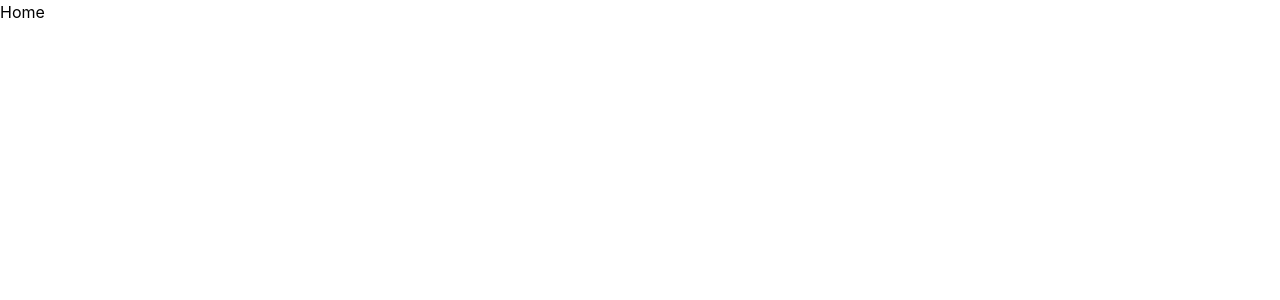
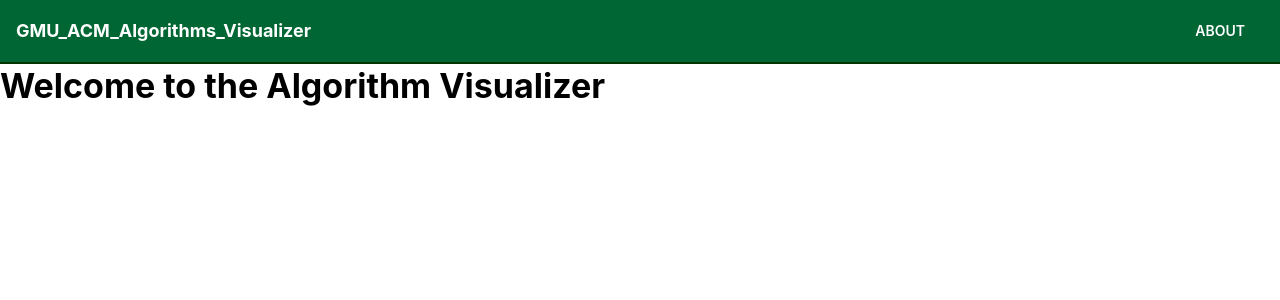
Before and after one commit to StoicNeutron/GMU_ACM, a Next.js app in the folder web/: page /home in a window 1280 px wide. Shown: the top 300 px of the page. Built offline with nearby package versions, Linux system fonts and the light colour scheme.

Commit message:
feat(nav) add Nav component, create Main layout #12

```diff
--- /dev/null
+++ b/web/src/component/Nav.tsx
@@ -0,0 +1,80 @@
+import {
+  Button,
+  Flex,
+  Space,
+  Text,
+  useMantineColorScheme,
+} from "@mantine/core";
+import { useMediaQuery } from "@mantine/hooks";
+import NextLink from "next/link";
+import { useRouter } from "next/router";
+
+interface NavigationLink {
+  label: string;
+  href: string;
+}
+
+const navigationLinks: NavigationLink[] = [
+  {
+    label: "HOME",
+    href: "/home",
+  },
+  {
+    label: "ABOUT",
+    href: "/about",
+  },
+];
+
+export default function Nav() {
+  const { colorScheme } = useMantineColorScheme();
+  const isMobile = useMediaQuery("(max-width: 768px)");
+  const router = useRouter();
+  const links = navigationLinks.map((link) => {
+    if (router.pathname === link.href) return;
+    return (
+      <Button
+        component={NextLink}
+        href={link.href}
+        key={link.label}
+        variant="subtle"
+        color="white"
+      >
+        {link.label}
+      </Button>
+    );
+  });
+  return (
+    <Flex
+      component="nav"
+      direction="row"
+      align="center"
+      justify="flex-start"
+      w={"100vw"}
+      h={64}
+      p={16}
+      style={{
+        backgroundColor:
+          colorScheme === "dark"
+            ? "var(--mantine-color-default-hover)"
+            : "#006633",
+        borderBottom: `2px solid ${
+          colorScheme === "dark"
+            ? "var(--mantine-color-default-border)"
+            : "#003300"
+        }`,
+      }}
+    >
+      <Text
+        size={isMobile ? "md" : "lg"}
+        fw={"bold"}
+        style={{ color: "white" }}
+      >
+        GMU_ACM_Algorithms_Visualizer
+      </Text>
+      <Space />
+      <Flex align="center" justify="flex-end" ml={"auto"}>
+        {links}
+      </Flex>
+    </Flex>
+  );
+}
--- /dev/null
+++ b/web/src/layouts/Main.tsx
@@ -0,0 +1,14 @@
+import Nav from "@/component/Nav";
+
+export default function MainLayout({
+  children,
+}: {
+  children: React.ReactNode;
+}) {
+  return (
+    <>
+      <Nav />
+      {children}
+    </>
+  );
+}
--- a/web/src/pages/_app.tsx
+++ b/web/src/pages/_app.tsx
@@ -1,23 +1,35 @@
-import '@mantine/core/styles.css';
-import '@/styles/globals.css';
-import { createTheme, MantineProvider } from '@mantine/core';
-import type { AppProps } from 'next/app';
-import Head from 'next/head';
+import "@mantine/core/styles.css";
+import "@/styles/globals.css";
+import { createTheme, MantineProvider } from "@mantine/core";
+import type { AppProps } from "next/app";
+import type { ReactElement, ReactNode } from "react";
+import Head from "next/head";
+import { NextPage } from "next/types";
 
 const theme = createTheme({
   /** Put your mantine theme override here */
 });
 
-export default function App({ Component, pageProps }: AppProps) {
+export type NextPageWithLayout<P = {}, IP = P> = NextPage<P, IP> & {
+  getLayout?: (page: ReactElement) => ReactNode;
+};
+
+type AppPropsWithLayout = AppProps & {
+  Component: NextPageWithLayout;
+};
+
+export default function App({ Component, pageProps }: AppPropsWithLayout) {
+  const getLayout = Component.getLayout ?? ((page) => page);
+
   return (
     <>
-      <MantineProvider theme={theme}>
+      <MantineProvider theme={theme} forceColorScheme="light">
         {/* display the algorithm visualizer */}
         <Head>
           <meta name="viewport" content="width=device-width, initial-scale=1" />
           <title>Algorithm Visualizer</title>
         </Head>
-        <Component {...pageProps} />
+        {getLayout(<Component {...pageProps} />)}
       </MantineProvider>
     </>
   );
--- a/web/src/pages/about/index.tsx
+++ b/web/src/pages/about/index.tsx
@@ -1,6 +1,19 @@
-import React from 'react';
-interface AboutProps {}
-const About: React.FC<AboutProps> = () => {
-  return <div className="">About</div>;
+import Head from "next/head";
+import MainLayout from "@/layouts/Main";
+import { ReactElement } from "react";
+import { Box, Text, Title } from "@mantine/core";
+
+function Page<NextPageWithLayout>() {
+  return (
+    <>
+      {/* Main Content */}
+      <Title order={1}>About</Title>
+    </>
+  );
+}
+
+Page.getLayout = function getLayout(page: ReactElement) {
+  return <MainLayout>{page}</MainLayout>;
 };
-export default About;
+
+export default Page;
--- a/web/src/pages/home/index.tsx
+++ b/web/src/pages/home/index.tsx
@@ -1,6 +1,19 @@
-import React from 'react';
-interface HomeProps {}
-const Home: React.FC<HomeProps> = () => {
-  return <div className="">Home</div>;
+import Head from "next/head";
+import MainLayout from "@/layouts/Main";
+import { ReactElement } from "react";
+import { Box, Text, Title } from "@mantine/core";
+
+function Page<NextPageWithLayout>() {
+  return (
+    <>
+      {/* Main Content */}
+      <Title order={1}>Welcome to the Algorithm Visualizer</Title>
+    </>
+  );
+}
+
+Page.getLayout = function getLayout(page: ReactElement) {
+  return <MainLayout>{page}</MainLayout>;
 };
-export default Home;
+
+export default Page;
```
